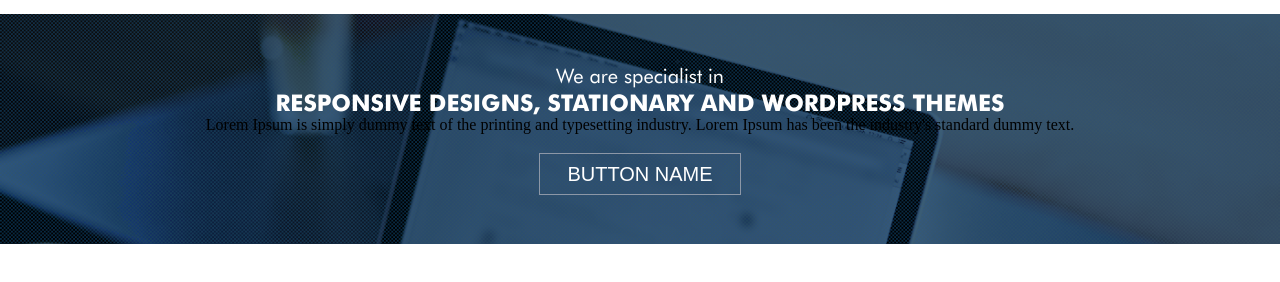
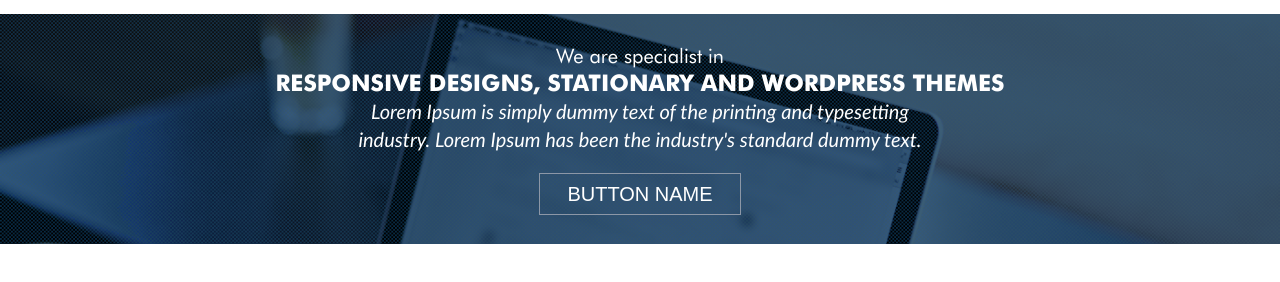
Before and after one commit to nikomax/GO_iconic, a plain HTML site: page index.html in a window 1280 px wide. Shown: the part 102-384 px from the top of the page. Drawn offline with Linux system fonts and the light colour scheme.

Commit message:
description

```diff
--- a/index.html
+++ b/index.html
@@ -2,7 +2,7 @@
 <html lang="en">
 <head>
     <meta charset="UTF-8">
-    <title>Title</title>
+    <title>Go_iconic</title>
     <link href="https://fonts.googleapis.com/css?family=Open+Sans" rel="stylesheet">
     <meta name="viewport" content="width=device-width, initial-scale=1">
     <link rel="stylesheet" href="styles/reset.css">
--- a/styles/scss/_bunner.scss
+++ b/styles/scss/_bunner.scss
@@ -82,6 +82,13 @@
 
   .bunner_description {
     display: block;
+    font-family: Calibri, sans-serif;
+    font-style: italic;
+    color: white;
+    font-size: 20px;
+    width: 600px;
+    margin: 0 auto;
+    line-height: 28px;
   }
 
   .bunner_button {
```
Also changed, not shown: styles/scss/styles.css, styles/styles.css, 2 other files.
